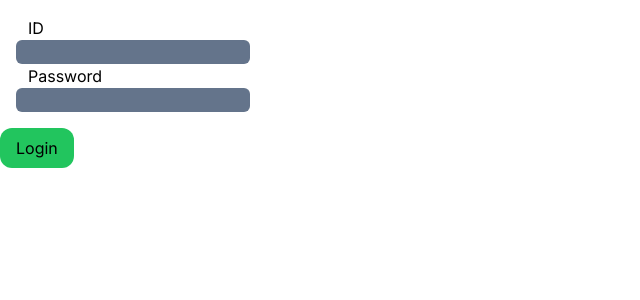
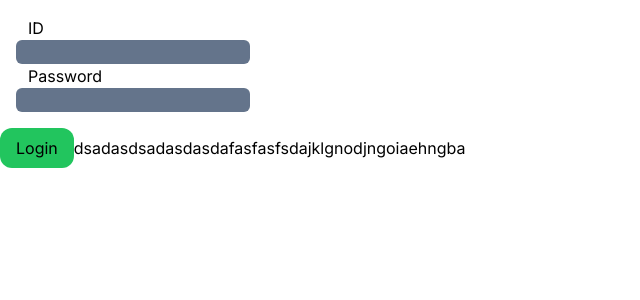
Before and after one commit to BBT0423/nextjs-project, a Next.js app: page / in a window 1280 px wide. Shown: the top 300 px of the page, without its empty margins (0-640 px from the left). Built offline with nearby package versions, Linux system fonts and the light colour scheme.

Commit message:
test first commit

```diff
--- a/src/app/page.tsx
+++ b/src/app/page.tsx
@@ -40,6 +40,7 @@ export default function Home() {
       <button className='bg-green-500 px-4 py-2 rounded-xl' onClick={signIn}>
         Login
       </button>
+      dsadasdsadasdasdafasfasfsdajklgnodjngoiaehngba
     </main>
   );
 }
```
